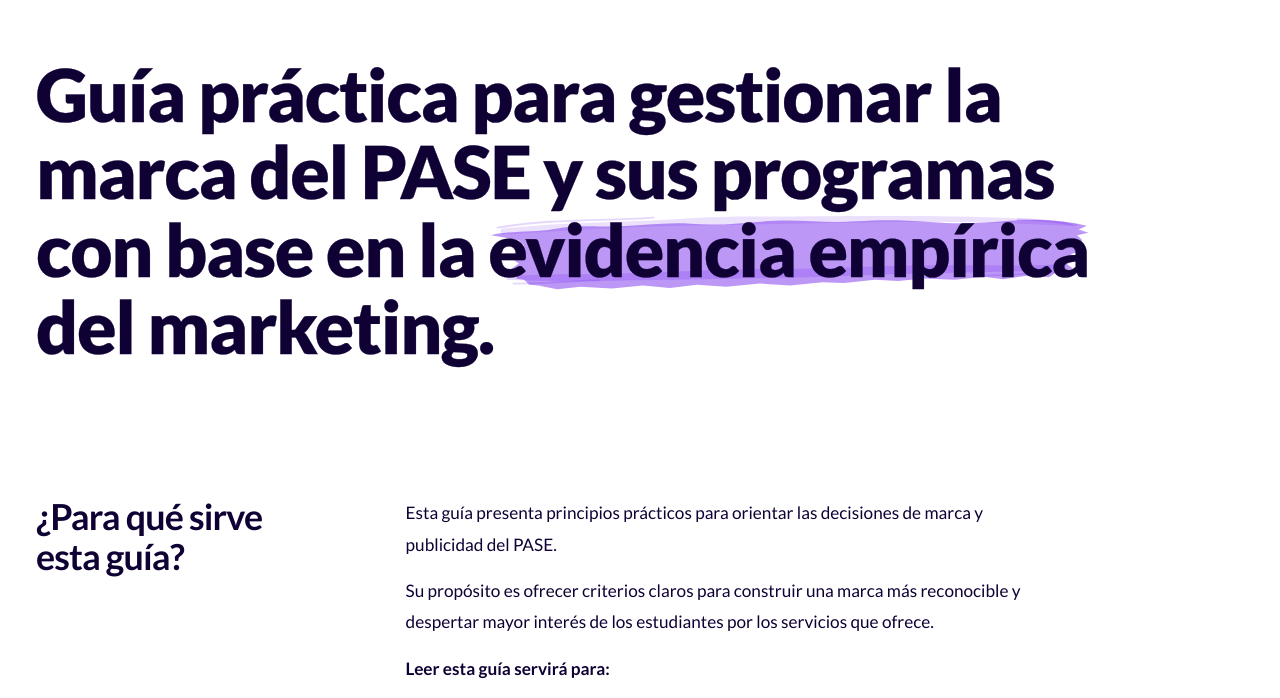
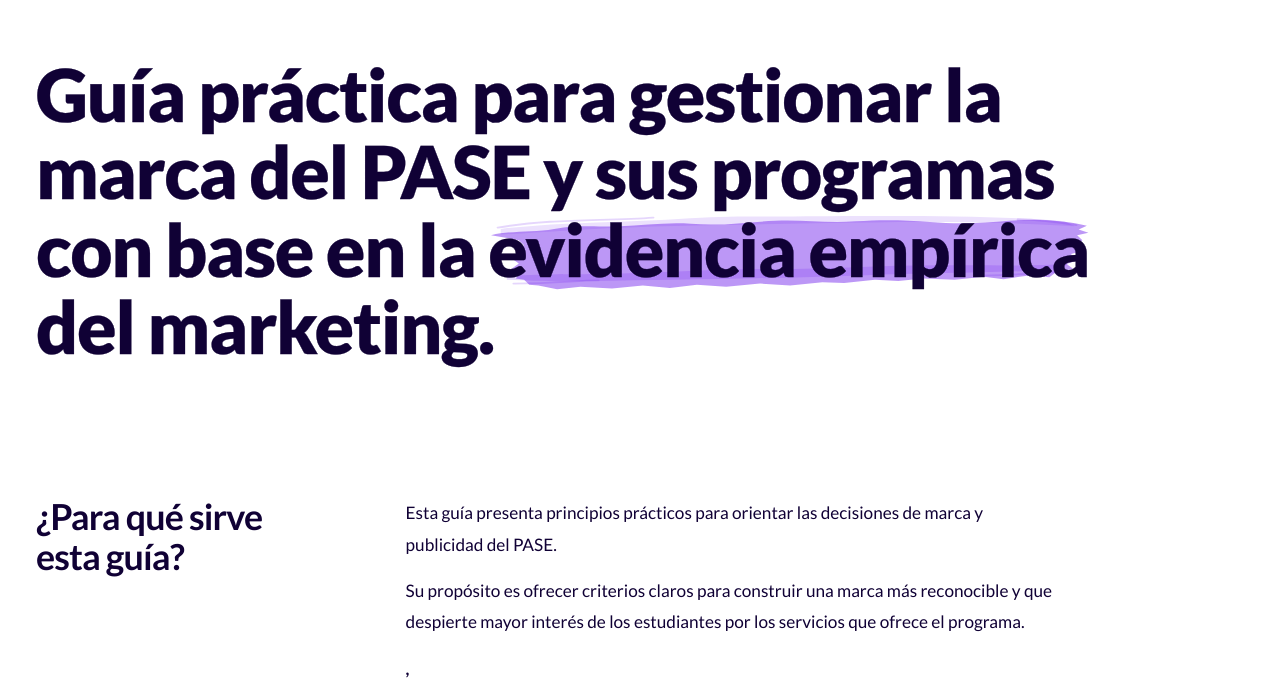
Before and after one commit to armando1345/guia_pase, a plain HTML site: page index.html in a window 1280 px wide. Shown: the part 90-788 px from the top of the page. Drawn offline with Linux system fonts and the light colour scheme.

```diff
--- a/index.html
+++ b/index.html
@@ -14,8 +14,8 @@
 <body>
   <header class="site-header"><div class="page-wrap"><img src="logo_armando.svg" alt="Armando" width="100" height="38"></div></header>
   <main class="page-wrap home" id="contenido"><h1>Guía práctica para gestionar la marca del PASE y sus programas con base en la <mark>evidencia empírica</mark> del marketing.</h1><section class="intro"><h2>¿Para qué sirve esta guía?</h2><div class="prose"><p>Esta guía presenta principios prácticos para orientar las decisiones de marca y publicidad del PASE.</p>
-<p>Su propósito es ofrecer criterios claros para construir una marca más reconocible y despertar mayor interés de los estudiantes por los servicios que ofrece.</p>
-<p class="intro-list-title"><strong>Leer esta guía servirá para:</strong></p>
+<p>Su propósito es ofrecer criterios claros para construir una marca más reconocible y que despierte mayor interés de los estudiantes por los servicios que ofrece el programa.</p>
+<p class="intro-list-title"><strong>,<h3>Leer esta guía servirá para:</h3></strong></p>
 <ul class="intro-list">
 <li><strong>Saber en qué enfocarse al construir la marca del PASE</strong>, evitando invertir tiempo y recursos en aspectos secundarios u opciones que podrían acabar perjudicando el crecimiento de la marca.</li>
 <li><strong>Entender qué decisiones aparentemente pequeñas pueden terminar teniendo un gran impacto</strong> en la consistencia y reconocimiento de la marca.</li>
```
